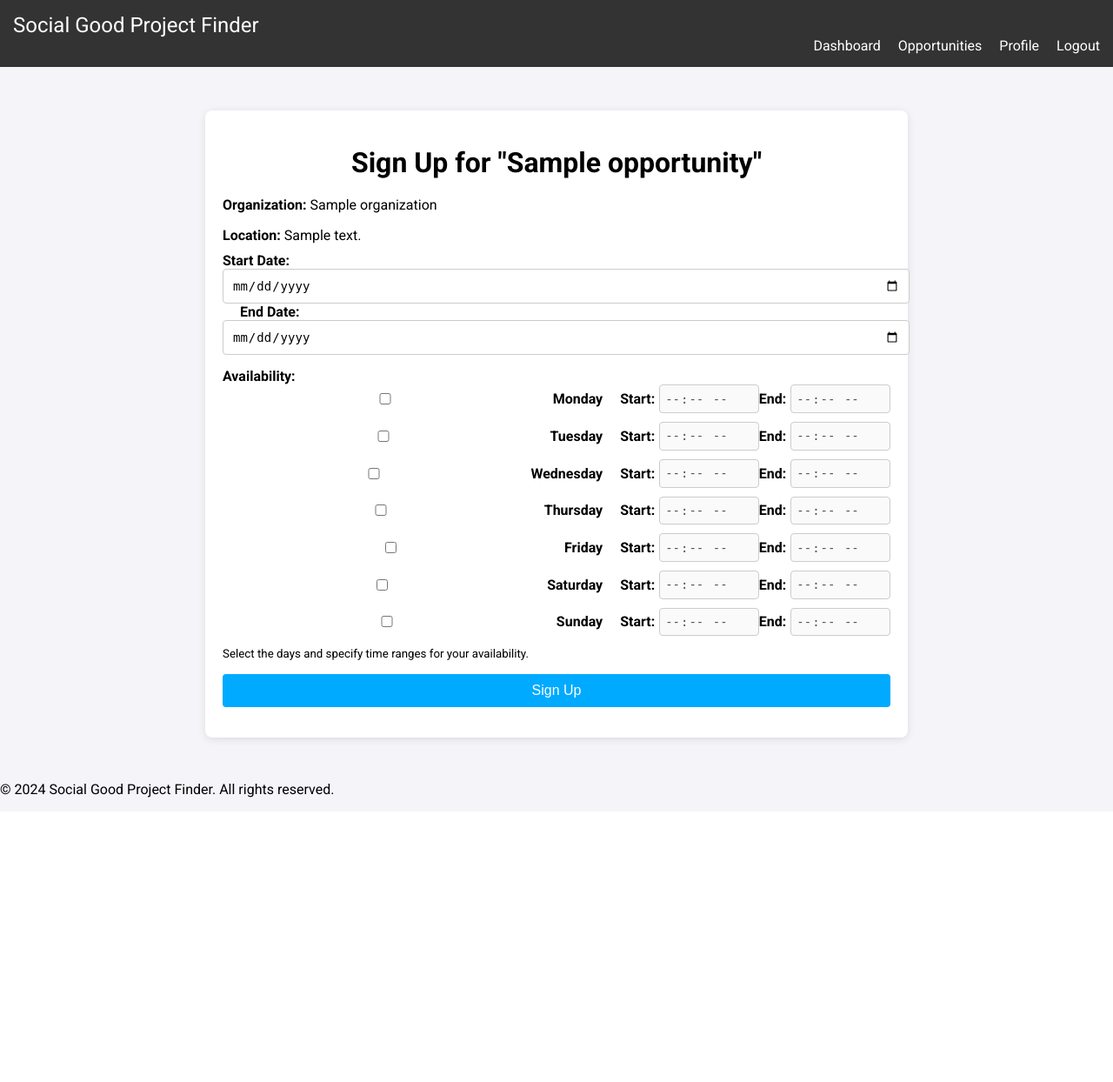
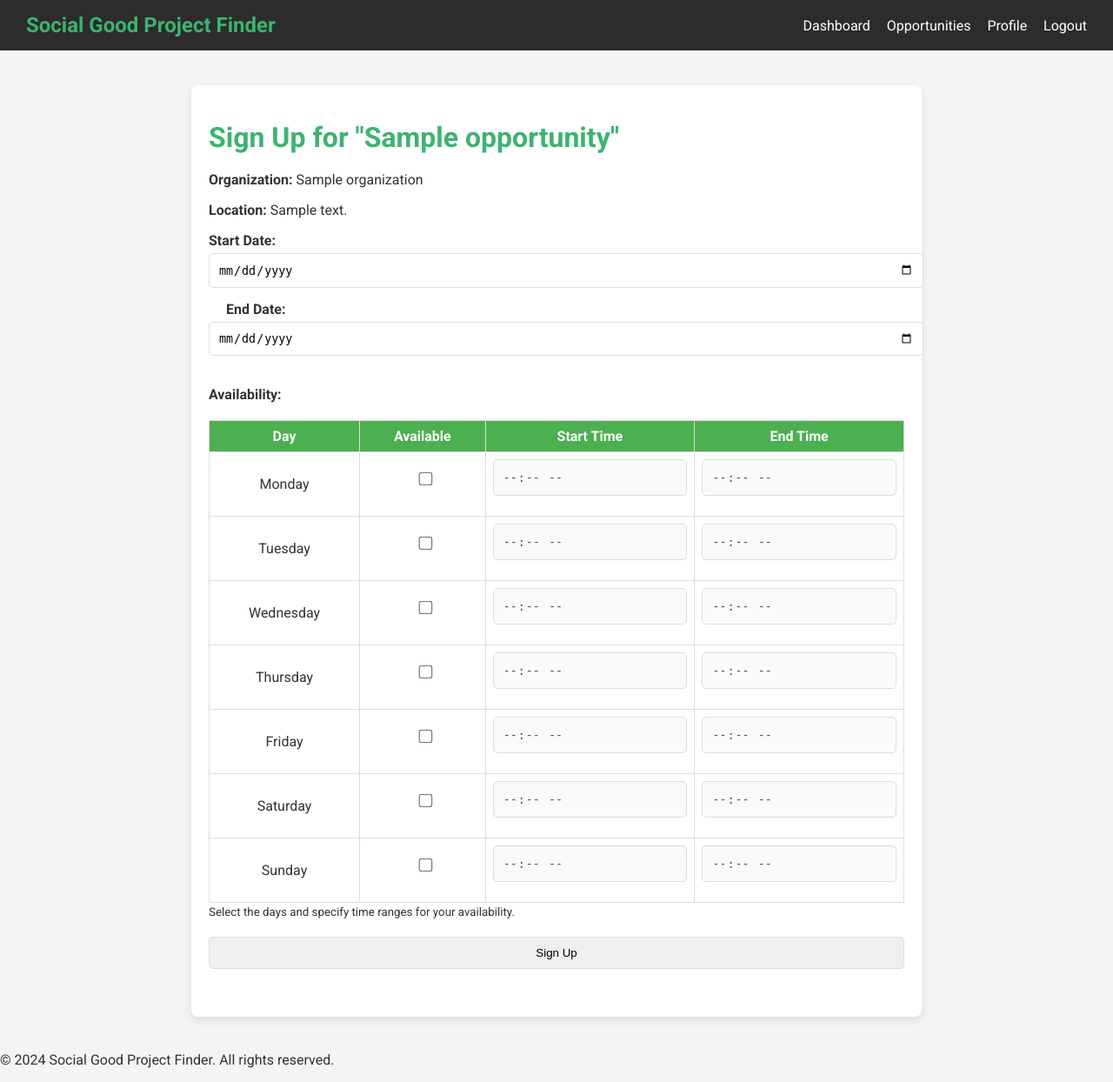
Before and after one commit to MuhammadUsman14/SocialGoodProjectFinder, a Flask app: page /volunteer/signup/1 in a window 1280 px wide. Shown: the whole page at 87% size. Before the commit the page ends 917 px from the top, so only its background shows below. Run offline with Flask 3, Linux system fonts and the light colour scheme; the visitor is signed in with stand-in values (Sample User, id 1); tables that the repository leaves empty hold one stand-in row (values such as "Sample post").

Commit message:
Update opportunity signup availability layout and related enhancements

```diff
--- a/routes/auth.py
+++ b/routes/auth.py
@@ -14,7 +14,7 @@ def connect_db():
     return mysql.connector.connect(
         host="localhost",  # e.g., localhost or IP
         user="root",   # MySQL username
-        password="@MySeniorProJecT21",  # MySQL password
+        password="usman123",  # MySQL password
         database="social_good"  # Database name
     )
 
--- a/static/css/opportunity_signup.css
+++ b/static/css/opportunity_signup.css
@@ -1,102 +1,80 @@
-/* Global Styles */
 body {
   font-family: 'Roboto', sans-serif;
   margin: 0;
-  padding: 0;
-  background-color: #f4f4f9;
+  background-color: #f4f4f4;
+  color: #333;
 }
 
 .navbar {
-  background-color: #333;
-  padding: 15px;
+  display: flex;
+  justify-content: space-between;
+  align-items: center;
+  padding: 15px 30px;
+  background-color: rgba(34, 34, 34, 0.95);
+  color: white;
 }
 
-.navbar .logo {
-  color: white;
+.nav-logo a {
+  text-decoration: none;
+  color: #3CB371;
   font-size: 24px;
-  text-decoration: none;
+  font-weight: bold;
 }
 
-.navbar .nav-links {
-  display: flex;
-  justify-content: flex-end;
-}
-
-.navbar .nav-link {
+.nav-links a {
   color: white;
-  margin-left: 20px;
   text-decoration: none;
-}
-
-.navbar .nav-link:hover {
-  color: #00aaff;
+  margin-left: 15px;
 }
 
 .signup-container {
-  width: 60%;
-  margin: 50px auto;
+  max-width: 800px;
+  margin: 40px auto;
   padding: 20px;
   background-color: white;
   border-radius: 8px;
-  box-shadow: 0 2px 10px rgba(0, 0, 0, 0.1);
+  box-shadow: 0 4px 10px rgba(0, 0, 0, 0.1);
 }
 
 .signup-container h1 {
-  text-align: center;
+  margin-bottom: 20px;
+  color: #3CB371;
+}
+
+.form-group {
   margin-bottom: 20px;
 }
 
-.signup-container p {
-  font-size: 16px;
-  margin-bottom: 10px;
-}
-
-.form-group {
-  margin-bottom: 15px;
-}
-
-.form-group label {
+label {
   display: block;
+  margin-bottom: 5px;
   font-weight: bold;
 }
 
-.form-group input,
-.form-group textarea {
+input, button {
   width: 100%;
   padding: 10px;
-  border: 1px solid #ccc;
-  border-radius: 4px;
-  font-size: 14px;
+  margin-bottom: 15px;
+  border-radius: 5px;
+  border: 1px solid #ddd;
 }
 
-.form-group button {
-  padding: 10px 20px;
-  font-size: 16px;
-  background-color: #00aaff;
+button.submit-button {
+  background-color: #3CB371;
   color: white;
-  border: none;
-  border-radius: 4px;
+  font-weight: bold;
   cursor: pointer;
-  width: 100%;
 }
 
-.form-group button:hover {
-  background-color: #0088cc;
+button.submit-button:hover {
+  background-color: #2E8B57;
 }
 
-.flashes {
+.flashes .alert {
+  padding: 10px;
   margin-bottom: 20px;
-}
-
-.alert {
-  padding: 15px;
-  margin-bottom: 10px;
   border-radius: 5px;
-}
-
-.alert.danger {
-  background-color: #f8d7da;
-  color: #721c24;
+  font-size: 14px;
 }
 
 .alert.success {
@@ -104,36 +82,36 @@ body {
   color: #155724;
 }
 
-/* Availability Section */
+.alert.error {
+  background-color: #f8d7da;
+  color: #721c24;
+}
 .availability {
-  display: flex;
-  flex-wrap: wrap;
+  margin-top: 20px;
 }
 
-.day-row {
-  display: flex;
-  align-items: center;
-  margin-bottom: 10px;
+.availability table {
   width: 100%;
+  border-collapse: collapse;
+  margin-top: 10px;
 }
 
-.day-row input[type="checkbox"] {
-  margin-right: 10px;
+.availability th,
+.availability td {
+  border: 1px solid #ddd;
+  padding: 8px;
+  text-align: center;
 }
 
-.time-range {
-  margin-left: 20px;
-  display: flex;
-  align-items: center;
+.availability th {
+  background-color: #4CAF50;
+  color: white;
 }
 
-.time-range label {
-  margin-right: 5px;
+.availability td input[type="checkbox"] {
+  transform: scale(1.2); /* Make checkboxes more visible */
 }
 
-.time-range input[type="time"] {
-  padding: 5px;
-  font-size: 14px;
-  border: 1px solid #ccc;
-  border-radius: 4px;
+.availability td input[type="time"] {
+  width: 90%; /* Ensure inputs fit nicely within the table */
 }
--- a/static/js/opportunity_signup.js
+++ b/static/js/opportunity_signup.js
@@ -1,34 +1,62 @@
-document.addEventListener('DOMContentLoaded', function () {
+document.addEventListener('DOMContentLoaded', () => {
     const form = document.querySelector('form');
     const startDate = document.getElementById('start_date');
     const endDate = document.getElementById('end_date');
+    const dayCheckboxes = document.querySelectorAll('input[type="checkbox"]');
+    const errorContainer = document.querySelector('.flashes');
 
-  // Get the correct checkboxes based on their ids, and make sure to check each for change
-  const dayCheckboxes = document.querySelectorAll('input[type="checkbox"]');
+    // Function to display error messages
+    function displayErrors(messages) {
+        errorContainer.innerHTML = ''; // Clear any existing messages
+        messages.forEach((message) => {
+            const alertDiv = document.createElement('div');
+            alertDiv.classList.add('alert', 'danger');
+            alertDiv.textContent = message;
+            errorContainer.appendChild(alertDiv);
+        });
+    }
 
-  // Form Validation before submission
-  form.addEventListener('submit', function (event) {
+    // Enable or disable time inputs based on checkbox state
+    dayCheckboxes.forEach((checkbox) => {
+        checkbox.addEventListener('change', () => {
+            const startInput = document.querySelector(`#${checkbox.id}-start`);
+            const endInput = document.querySelector(`#${checkbox.id}-end`);
+            const isChecked = checkbox.checked;
+
+            startInput.disabled = !isChecked;
+            endInput.disabled = !isChecked;
+
+            if (!isChecked) {
+                startInput.value = ''; // Clear input when disabled
+                endInput.value = '';
+            }
+        });
+    });
+
+    // Form validation before submission
+    form.addEventListener('submit', (event) => {
         let isValid = true;
-      let errorMessages = [];
+        const errorMessages = [];
 
-      // Start Date Validation
+        // Validate Start Date
         if (!startDate.value) {
             isValid = false;
             errorMessages.push("Start date is required.");
         }
 
-      // End Date Validation
+        // Validate End Date
         if (!endDate.value) {
             isValid = false;
             errorMessages.push("End date is required.");
         }
 
-      // Availability Validation
+        // Validate availability
         let availabilitySelected = false;
         dayCheckboxes.forEach((checkbox) => {
             if (checkbox.checked) {
                 const startTime = document.querySelector(`#${checkbox.id}-start`).value;
                 const endTime = document.querySelector(`#${checkbox.id}-end`).value;
+
                 if (!startTime || !endTime) {
                     isValid = false;
                     errorMessages.push(`Please specify both start and end times for ${checkbox.value}.`);
@@ -43,35 +71,10 @@ document.addEventListener('DOMContentLoaded', function () {
             errorMessages.push("At least one day of availability is required.");
         }
 
-      // Display error messages
+        // Show errors if validation fails
         if (!isValid) {
             event.preventDefault(); // Prevent form submission
-          const errorContainer = document.querySelector('.flashes');
-          errorContainer.innerHTML = ''; // Clear any previous messages
-          errorMessages.forEach((message) => {
-              const alertDiv = document.createElement('div');
-              alertDiv.classList.add('alert', 'danger');
-              alertDiv.textContent = message;
-              errorContainer.appendChild(alertDiv);
-          });
-      }
-  });
-
-  // Enable/Disable time inputs based on checkbox state
-  dayCheckboxes.forEach((checkbox) => {
-      checkbox.addEventListener('change', function () {
-          // Adjust the time inputs based on checkbox selection
-          const startInput = document.querySelector(`#${checkbox.id}-start`);
-          const endInput = document.querySelector(`#${checkbox.id}-end`);
-          if (checkbox.checked) {
-              startInput.disabled = false; // Enable the start time input
-              endInput.disabled = false; // Enable the end time input
-          } else {
-              startInput.disabled = true; // Disable the start time input
-              endInput.disabled = true; // Disable the end time input
-              startInput.value = ''; // Clear the value if unchecked
-              endInput.value = ''; // Clear the value if unchecked
+            displayErrors(errorMessages);
         }
     });
 });
-});
--- a/templates/opportunity_signup.html
+++ b/templates/opportunity_signup.html
@@ -50,27 +50,38 @@
     {% endwith %}
 
     <!-- Volunteer Signup Form -->
-    <form method="POST" action="{{ url_for('opportunity_signup', opportunity_id=opportunity.opportunity_id) }}">
-      <input type="hidden" name="opportunity_id" value="{{ opportunity.opportunity_id }}">
-
-      <div class="form-group">
-        <label for="availability">Availability:</label>
-        <div class="availability">
-          {% for day in ["Monday", "Tuesday", "Wednesday", "Thursday", "Friday", "Saturday", "Sunday"] %}
-            <div class="day-row">
-              <input type="checkbox" id="{{ day.lower() }}" name="{{ day.lower() }}_checked" value="{{ day }}">
-              <label for="{{ day.lower() }}">{{ day }}</label>
-              <div class="time-range">
-                <label for="{{ day.lower() }}-start">Start:</label>
+    <div class="form-group">
+      <label for="availability">Availability:</label>
+      <div class="availability">
+        <table>
+          <thead>
+            <tr>
+              <th>Day</th>
+              <th>Available</th>
+              <th>Start Time</th>
+              <th>End Time</th>
+            </tr>
+          </thead>
+          <tbody>
+            {% for day in ["Monday", "Tuesday", "Wednesday", "Thursday", "Friday", "Saturday", "Sunday"] %}
+            <tr>
+              <td>{{ day }}</td>
+              <td>
+                <input type="checkbox" id="{{ day.lower() }}" name="{{ day.lower() }}_checked" value="{{ day }}">
+              </td>
+              <td>
                 <input type="time" id="{{ day.lower() }}-start" name="{{ day.lower() }}-start" disabled>
-                <label for="{{ day.lower() }}-end">End:</label>
+              </td>
+              <td>
                 <input type="time" id="{{ day.lower() }}-end" name="{{ day.lower() }}-end" disabled>
-              </div>
-            </div>
-          {% endfor %}
-        </div>
+              </td>
+            </tr>
+            {% endfor %}
+          </tbody>
+        </table>
         <small>Select the days and specify time ranges for your availability.</small>
       </div>
+    </div>
 
       <div class="form-group">
         <button type="submit">Sign Up</button>
```
Also changed, not shown: static/images/member4.jpg (added), static/images/profile-picture.png (added). Lines whose indentation alone changed are shown as unchanged.
